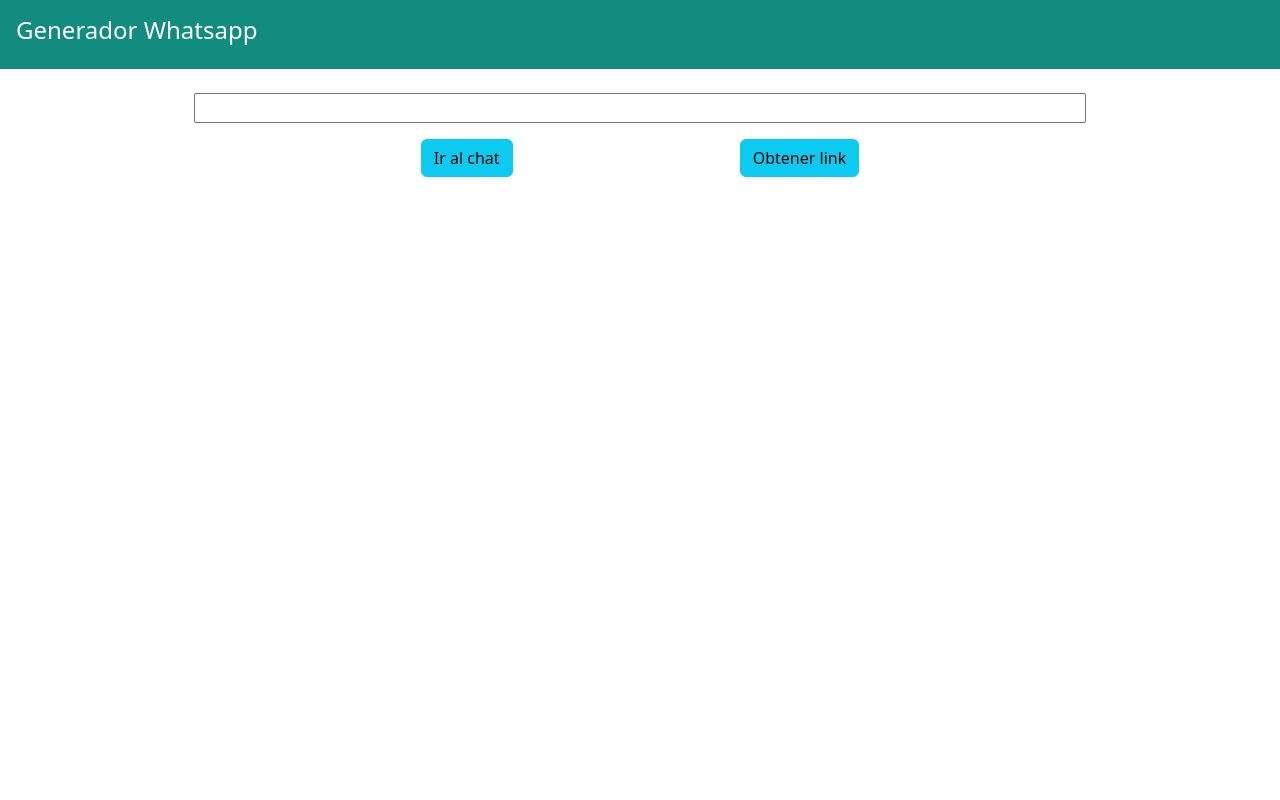
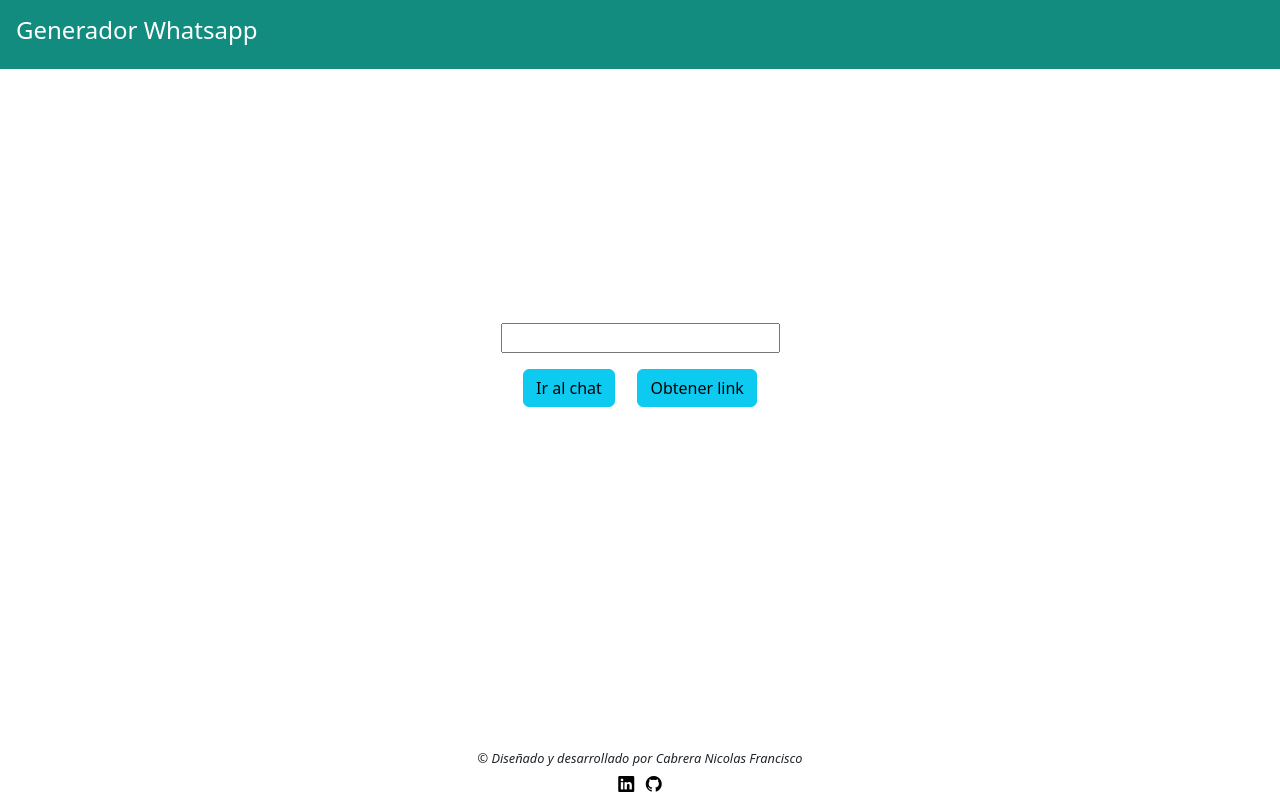
Before and after one commit to nicofcabrera/generador-whatsapp, a plain HTML site: page index.html in a window 1280 px wide. Drawn offline with nearby package versions, Linux system fonts and the light colour scheme.

Commit message:
favicon, responsive, footer

```diff
--- a/css/style.css
+++ b/css/style.css
@@ -17,3 +17,31 @@
 .container_form{
   width: 80%;
 }
+
+main{
+  min-height: 80vh;
+}
+
+/* Footer */
+footer{
+  font-size: .8rem;
+  position: absolute;
+  width: 100%;
+  bottom: 0;
+}
+
+footer i{
+  font-size: 1rem;
+}
+
+@media screen and (min-width:768px){
+  .container_form {
+      width: 50%;
+  }
+}
+
+@media screen and (min-width:992px){
+  .container_form {
+    width: 25%;
+  }
+}
--- a/index.html
+++ b/index.html
@@ -4,34 +4,46 @@
   <meta charset="UTF-8">
   <meta http-equiv="X-UA-Compatible" content="IE=edge">
   <meta name="viewport" content="width=device-width, initial-scale=1.0">
+  <!-- Icons -->
+  <link rel="stylesheet" href="https://cdn.jsdelivr.net/npm/bootstrap-icons@1.10.2/font/bootstrap-icons.css">
+  <!-- Favicon -->
+  <link rel="shortcut icon" href="https://cdn-icons-png.flaticon.com/128/733/733585.png" type="image/x-icon">
   <!-- Bootstrap -->
   <link href="https://cdn.jsdelivr.net/npm/bootstrap@5.3.0-alpha1/dist/css/bootstrap.min.css" rel="stylesheet"
   integrity="sha384-GLhlTQ8iRABdZLl6O3oVMWSktQOp6b7In1Zl3/Jr59b6EGGoI1aFkw7cmDA6j6gD" crossorigin="anonymous">
   <link rel="stylesheet" href="css/style.css">
-  <title>Whatsapp Chat</title>
+  <title>Generador de Link y Chat directo para Whatsapp</title>
 </head>
 <body>
-  <header class="py-3 mb-4">
+  <header class="py-3">
     <h1 class="ps-3 fs-4">Generador Whatsapp</h1>
   </header>
 
-  <main>
+  <main class="d-flex flex-column justify-content-center">
     <section class="container">
       <div class="row mb-4">
         <article class="col-12">
           <div class="container_form mx-auto d-flex flex-column">
             <input type="number" class="mb-3" id="numero" required>
-            <div class="d-flex justify-content-evenly">
+            <div class="d-flex justify-content-evenly mb-4">
               <a id="chat"class="btn btn-info" onclick="gererarChat()">Ir al chat</a>
               <a id="link" class="btn btn-info" onclick="gererarLink()">Obtener link</a>
             </div>
+            <div class="mensaje"></div>
           </div>
         </article>
       </div>
-      <div class="mensaje"></div>
     </section>
   </main>
-  <footer>
+
+  <footer class="text-center pb-1">
+    <p class="p-1 m-0 fst-italic">&copy Diseñado y desarrollado por Cabrera Nicolas Francisco</p>
+    <a href="https://www.linkedin.com/in/nicolas-francisco-cabrera/" target="_blank" class="text-decoration-none text-black m-1">
+      <i class="bi bi-linkedin"></i>
+    </a>
+    <a href="https://github.com/nicofcabrera" target="_blank" class="text-decoration-none text-black m-1">
+      <i class="bi bi-github"></i>
+    </a>
   </footer>
 
 
```
Also changed, not shown: js/app.js (+2 -7 lines).
